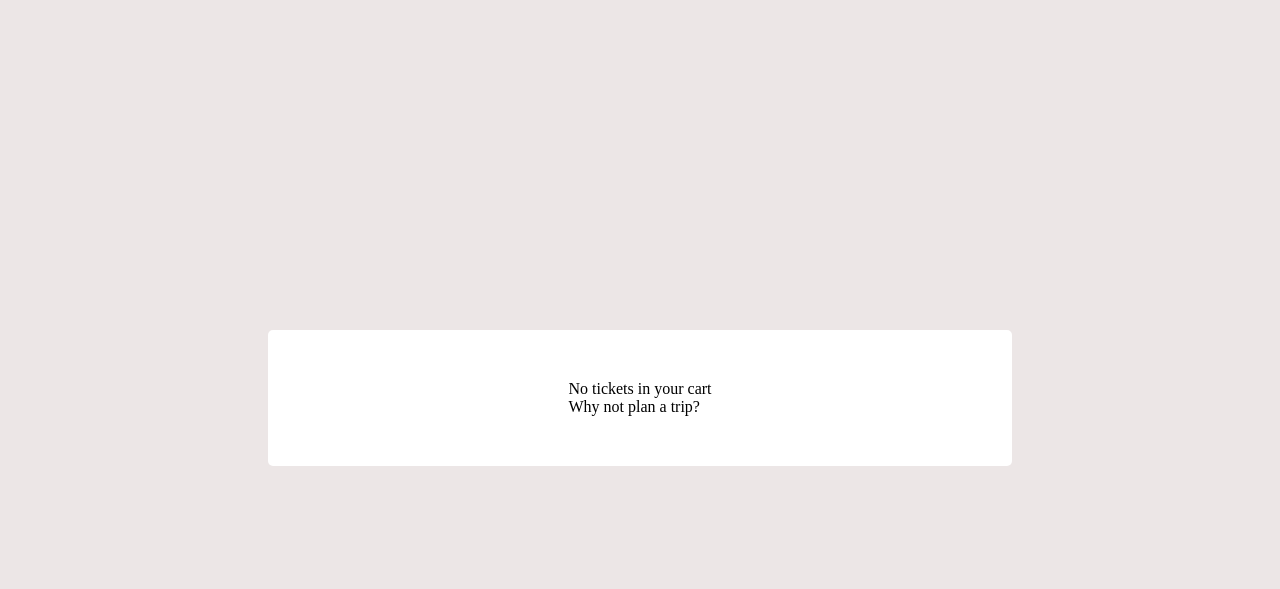
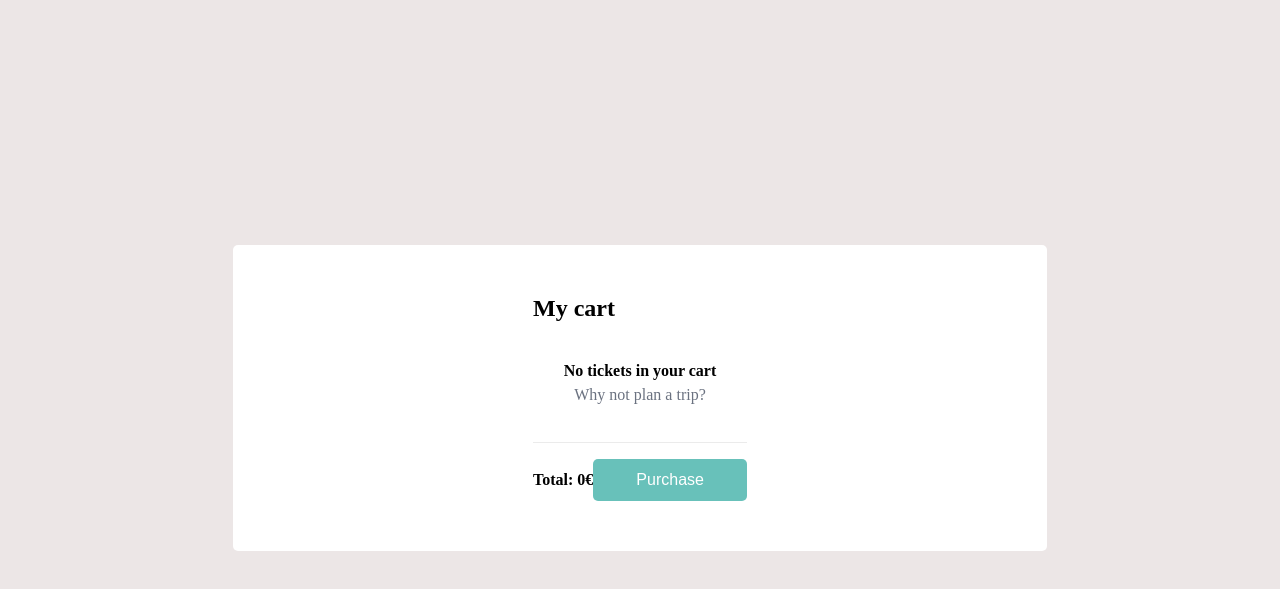
Before and after one commit to Laetitia-Bara/tickethack, a plain HTML site: page frontend/cart.html in a window 1280 px wide. Shown: the part 65-654 px from the top of the page. Drawn offline with Linux system fonts and the light colour scheme.

Commit message:
Correction cart html et js + ajout de CSS cart

```diff
--- a/frontend/cart.html
+++ b/frontend/cart.html
@@ -1,37 +1,47 @@
 <!DOCTYPE html>
 <html lang="en">
+
 <head>
-    <meta charset="UTF-8">
-    <meta name="viewport" content="width=device-width, initial-scale=1.0">
+  <meta charset="UTF-8" />
+  <meta name="viewport" content="width=device-width, initial-scale=1.0" />
   <title>Cart</title>
   <link rel="stylesheet" href="style.css" />
 </head>
+
 <body>
   <div id="container">
-
     <div id="header">
       <div id="retour-accueil">
         <a id="accueil" href="index.html">TicketHack</a>
       </div>
+
       <div id="navigations">
         <nav>
           <a id="cart" href="cart.html">Cart</a>
           <a id="bookings" href="bookings.html">Bookings</a>
         </nav>
-
       </div>
-
     </div>
 
     <div id="content">
       <div id="text-container">
-        <p>No tickets in your cart</p>
-        <p>Why not plan a trip?</p>
+        <h2 style="margin-top:0;">My cart</h2>
+
+        <!-- LIST -->
+        <div id="cartRows" style="width:100%; display:flex; flex-direction:column; gap:10px;"></div>
+
+        <!-- TOTAL + PURCHASE -->
+        <div
+          style="width:100%; display:flex; justify-content:space-between; align-items:center; margin-top:18px; padding-top:16px; border-top:1px solid rgba(0,0,0,.08);">
+          <div style="font-weight:800;">Total: <span id="total">0€</span></div>
+          <button id="purchaseBtn">Purchase</button>
+        </div>
+      </div>
+    </div>
   </div>
 
+  <!-- IMPORTANT: charge cart.js -->
+  <script src="cart.js"></script>
+</body>
 
-      </div>
-   </div>
-    <script src="index.js"></script>
-</body>
 </html>
--- a/frontend/cart.js
+++ b/frontend/cart.js
@@ -6,7 +6,7 @@ const totalEl = document.querySelector("#total");
 const purchaseBtn = document.querySelector("#purchaseBtn");
 
 function getCart() {
-  return JSON.parse(localStorage.getItem("cart") || "[]");
+  return JSON.parse(localStorage.getItem("cart") || "[]"); // [{_id, departure, arrival, date, price}]
 }
 function setCart(cart) {
   localStorage.setItem("cart", JSON.stringify(cart));
@@ -25,9 +25,9 @@ function renderCart() {
 
   if (cart.length === 0) {
     rowsEl.innerHTML = `
-      <div class="empty">
-        <img src="./assets/notfound.png" alt="notfound" />
-        <p>Your cart is empty.</p>
+      <div style="text-align:center; padding: 20px 0;">
+        <p style="margin:0; font-weight:700;">No tickets in your cart</p>
+        <p style="margin:6px 0 0; color:#6b7280;">Why not plan a trip?</p>
       </div>
     `;
     totalEl.textContent = "0€";
@@ -45,12 +45,12 @@ function renderCart() {
       (t) => `
       <div class="tripRow">
         <div>
-        <div class="route">${t.departure} &gt; ${t.arrival}</div>
+          <div class="route">${t.departure} > ${t.arrival}</div>
           <div class="meta">${new Date(t.date).toLocaleDateString()}</div>
         </div>
         <div class="meta">${fmtTime(t.date)}</div>
         <div class="price">${t.price}€</div>
-      <button class="danger delBtn" data-id="${t._id}">X</button>
+        <button class="miniBtn delBtn" data-id="${t._id}" style="background:#ef4444;">X</button>
       </div>
     `,
     )
@@ -75,13 +75,15 @@ purchaseBtn.addEventListener("click", async () => {
   });
 
   const data = await res.json();
+
   if (!data.result) {
     alert(data.error || "Purchase failed");
     return;
   }
 
   setCart([]);
-  window.location.assign("./booking.html");
+  // ⚠️ Mets ici le bon nom de ton fichier bookings :
+  window.location.assign("./bookings.html");
 });
 
 renderCart();
--- a/frontend/style.css
+++ b/frontend/style.css
@@ -208,3 +208,20 @@ h1, p {
   opacity: .6;
   cursor: not-allowed;
 }
+
+#purchaseBtn {
+  width: 12vw;
+  min-width: 140px;
+  padding: 12px;
+  border-radius: 5px;
+  color: #ffffff;
+  background-color: rgb(5, 153, 141);
+  font-size: 16px;
+  border: none;
+  cursor: pointer;
+}
+
+#purchaseBtn:disabled {
+  opacity: .6;
+  cursor: not-allowed;
+}
```
Lines whose indentation alone changed are shown as unchanged.
